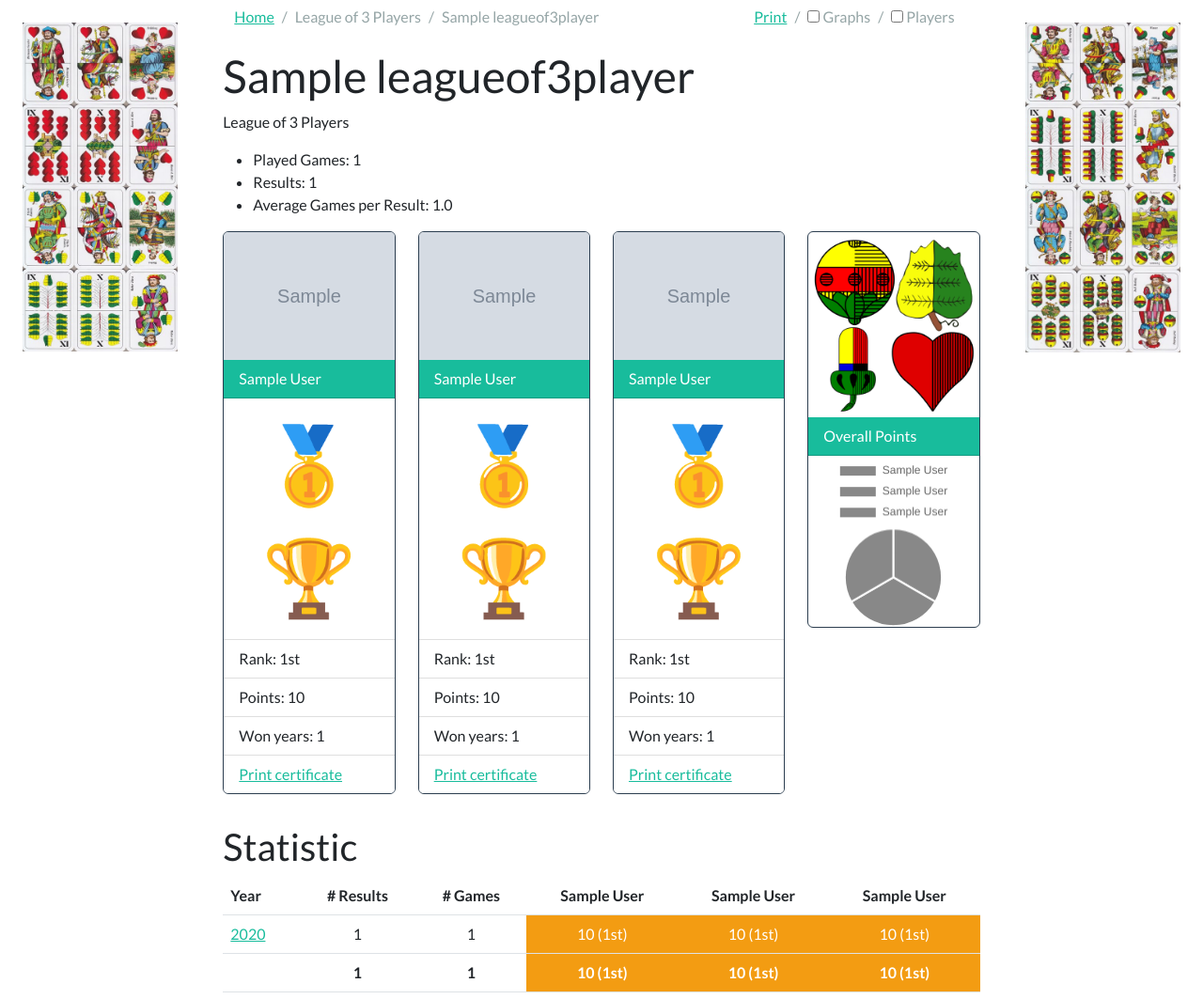
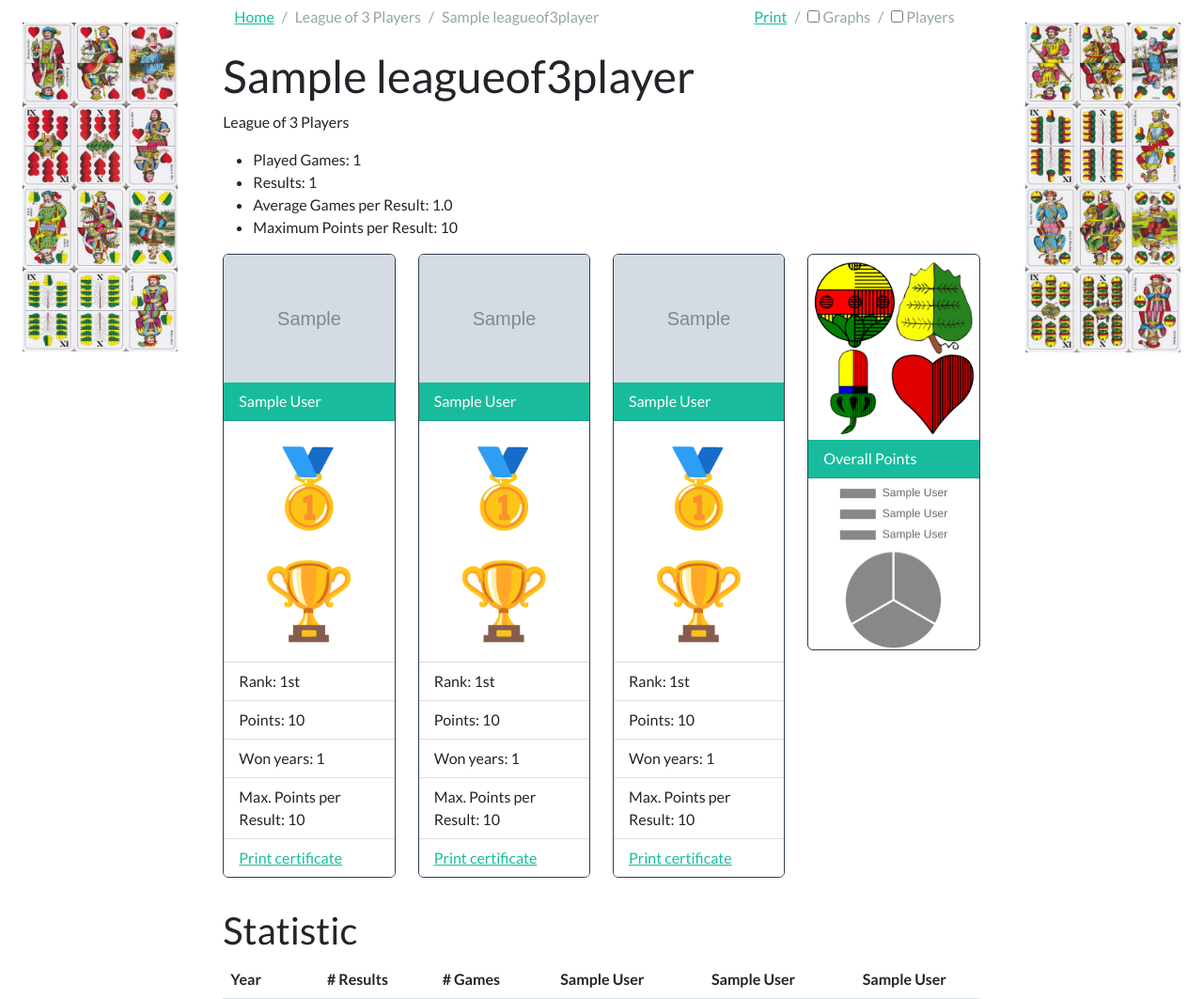
Before and after one commit to wachjose88/stat466-next, a Django app: page /league/3/1 in a window 1280 px wide. Shown: the part 72-1135 px from the top of the page at 94% size. Run offline with Django 4.2, Linux system fonts and the light colour scheme; tables that the repository leaves empty hold one stand-in row (values such as "Sample post"); grey boxes marked "Sample" are stand-in pictures; some libraries are stand-ins or nearby versions.

Commit message:
max points per result 3p

```diff
--- a/stat466/core/models.py
+++ b/stat466/core/models.py
@@ -1,7 +1,7 @@
 from django.conf import settings
 from django.contrib.auth.models import User
 from django.db import models
-from django.db.models import Count, Sum
+from django.db.models import Count, Sum, Max
 from django.db.models.functions import TruncYear, TruncMonth, TruncDay
 from django.templatetags.static import static
 from django.utils import timezone
@@ -321,7 +321,8 @@ class LeagueOf3Players(League):
     def get_statistic(self):
         statistic = self.results.aggregate(
             Count('id'), Sum('num_games'), Sum('player_1_points'),
-            Sum('player_2_points'), Sum('player_3_points'))
+            Sum('player_2_points'), Sum('player_3_points'), Max('player_1_points'),
+            Max('player_2_points'), Max('player_3_points'))
         result = self.sort_results(statistic['player_1_points__sum'],
                                    statistic['player_2_points__sum'],
                                    statistic['player_3_points__sum'])
@@ -330,14 +331,22 @@ class LeagueOf3Players(League):
             'num_results': statistic['id__count'],
             'result': result,
             'avg_games_per_result': round(statistic['num_games__sum'] /
-                statistic['id__count'], 2) if statistic['id__count'] > 0 else 0
+                statistic['id__count'], 2) if statistic['id__count'] > 0 else 0,
+            'max_points_per_result': ((statistic['player_1_points__max'],
+                                         statistic['player_2_points__max'],
+                                         statistic['player_3_points__max']),
+                                      max([statistic['player_1_points__max'],
+                                           statistic['player_2_points__max'],
+                                           statistic['player_3_points__max']])
+                                      )
         }
         return combined
 
     def get_month_sum_statistic(self, year):
         statistic = self.results.filter(played_at__year=year).aggregate(
             Count('id'), Sum('num_games'), Sum('player_1_points'),
-            Sum('player_2_points'), Sum('player_3_points'))
+            Sum('player_2_points'), Sum('player_3_points'), Max('player_1_points'),
+            Max('player_2_points'), Max('player_3_points'))
         result = self.sort_results(statistic['player_1_points__sum'],
                                    statistic['player_2_points__sum'],
                                    statistic['player_3_points__sum'])
@@ -346,7 +355,14 @@ class LeagueOf3Players(League):
             'num_results': statistic['id__count'],
             'result': result,
             'avg_games_per_result': round(statistic['num_games__sum'] /
-                statistic['id__count'], 2) if statistic['id__count'] > 0 else 0
+                statistic['id__count'], 2) if statistic['id__count'] > 0 else 0,
+            'max_points_per_result': ((statistic['player_1_points__max'],
+                                         statistic['player_2_points__max'],
+                                         statistic['player_3_points__max']),
+                                      max([statistic['player_1_points__max'],
+                                           statistic['player_2_points__max'],
+                                           statistic['player_3_points__max']])
+                                      )
         }
         return combined
 
@@ -354,7 +370,8 @@ class LeagueOf3Players(League):
         statistic = self.results.filter(played_at__year=year,
                                         played_at__month=month).aggregate(
             Count('id'), Sum('num_games'), Sum('player_1_points'),
-            Sum('player_2_points'), Sum('player_3_points'))
+            Sum('player_2_points'), Sum('player_3_points'), Max('player_1_points'),
+            Max('player_2_points'), Max('player_3_points'))
         result = self.sort_results(statistic['player_1_points__sum'],
                                    statistic['player_2_points__sum'],
                                    statistic['player_3_points__sum'])
@@ -363,7 +380,14 @@ class LeagueOf3Players(League):
             'num_results': statistic['id__count'],
             'result': result,
             'avg_games_per_result': round(statistic['num_games__sum'] /
-                statistic['id__count'], 2) if statistic['id__count'] > 0 else 0
+                statistic['id__count'], 2) if statistic['id__count'] > 0 else 0,
+            'max_points_per_result': ((statistic['player_1_points__max'],
+                                         statistic['player_2_points__max'],
+                                         statistic['player_3_points__max']),
+                                      max([statistic['player_1_points__max'],
+                                           statistic['player_2_points__max'],
+                                           statistic['player_3_points__max']])
+                                      )
         }
         return combined
 
--- a/stat466/core/templates/core/league_3p_days.html
+++ b/stat466/core/templates/core/league_3p_days.html
@@ -33,6 +33,9 @@
         </li>
         <li>
             {% translate 'Average Games per Result' %}: {{ statistic.avg_games_per_result }}
+        </li>
+        <li>
+            {% translate 'Maximum Points per Result' %}: {{ statistic.max_points_per_result.1 }}
         </li>
     </ul>
 
--- a/stat466/core/templates/core/league_3p_months.html
+++ b/stat466/core/templates/core/league_3p_months.html
@@ -29,6 +29,9 @@
         </li>
         <li>
             {% translate 'Average Games per Result' %}: {{ statistic.avg_games_per_result }}
+        </li>
+        <li>
+            {% translate 'Maximum Points per Result' %}: {{ statistic.max_points_per_result.1 }}
         </li>
     </ul>
 
--- a/stat466/core/templates/core/league_3p_players.html
+++ b/stat466/core/templates/core/league_3p_players.html
@@ -42,6 +42,12 @@
                             {{ str_num_won }}:
                             {{ player.2 }}
                         </li>
+                        {% if player.4 %}
+                            <li class="list-group-item">
+                                {% translate 'Max. Points per Result' %}:
+                                {{ player.4 }}
+                            </li>
+                        {% endif %}
                         <li class="list-group-item d-print-none">
                             <a href="{{ player.3 }}" target="_blank">
                                 {% translate 'Print certificate' %}
--- a/stat466/core/templates/core/league_3p_years.html
+++ b/stat466/core/templates/core/league_3p_years.html
@@ -24,6 +24,9 @@
         </li>
         <li>
             {% translate 'Average Games per Result' %}: {{ statistic.avg_games_per_result }}
+        </li>
+        <li>
+            {% translate 'Maximum Points per Result' %}: {{ statistic.max_points_per_result.1 }}
         </li>
     </ul>
 
--- a/stat466/core/views.py
+++ b/stat466/core/views.py
@@ -237,17 +237,17 @@ def league_3p_years(request, league_id):
              reverse('core.certificate', kwargs={
                  'num_players': 3, 'league_id': league_id,
                  'player_id': league.player_1.id
-             })),
+             }), statistic['max_points_per_result'][0][0]),
             (league.player_2, statistic['result'][1], win_count['player_2'],
              reverse('core.certificate', kwargs={
                  'num_players': 3, 'league_id': league_id,
                  'player_id': league.player_2.id
-             })),
+             }), statistic['max_points_per_result'][0][1]),
             (league.player_3, statistic['result'][2], win_count['player_3'],
              reverse('core.certificate', kwargs={
                  'num_players': 3, 'league_id': league_id,
                  'player_id': league.player_3.id
-             }))
+             }), statistic['max_points_per_result'][0][2]),
         ]
     }
     return render(request, 'core/league_3p_years.html', params)
@@ -391,17 +391,17 @@ def league_3p_months(request, league_id, year):
              reverse('core.certificate', kwargs={
                  'num_players': 3, 'league_id': league_id,
                  'player_id': league.player_1.id, 'year': year
-             })),
+             }), statistic['max_points_per_result'][0][0]),
             (league.player_2, statistic['result'][1], win_count['player_2'],
              reverse('core.certificate', kwargs={
                  'num_players': 3, 'league_id': league_id,
                  'player_id': league.player_2.id, 'year': year
-             })),
+             }), statistic['max_points_per_result'][0][1]),
             (league.player_3, statistic['result'][2], win_count['player_3'],
              reverse('core.certificate', kwargs={
                  'num_players': 3, 'league_id': league_id,
                  'player_id': league.player_3.id, 'year': year
-             }))
+             }), statistic['max_points_per_result'][0][2]),
         ],
         'half_year': half_year,
         'quarter_year': quarter_year
@@ -425,17 +425,17 @@ def league_3p_days(request, league_id, year, month):
              reverse('core.certificate', kwargs={
                  'num_players': 3, 'league_id': league_id,
                  'player_id': league.player_1.id, 'year': year, 'month': month
-             })),
+             }), statistic['max_points_per_result'][0][0]),
             (league.player_2, statistic['result'][1], win_count['player_2'],
              reverse('core.certificate', kwargs={
                  'num_players': 3, 'league_id': league_id,
                  'player_id': league.player_2.id, 'year': year, 'month': month
-             })),
+             }), statistic['max_points_per_result'][0][1]),
             (league.player_3, statistic['result'][2], win_count['player_3'],
              reverse('core.certificate', kwargs={
                  'num_players': 3, 'league_id': league_id,
                  'player_id': league.player_3.id, 'year': year, 'month': month
-             }))
+             }), statistic['max_points_per_result'][0][2]),
         ]
     }
     return render(request, 'core/league_3p_days.html', params)
```
Also changed, not shown: stat466/core/locale/de/LC_MESSAGES/django.po, 1 other file.
